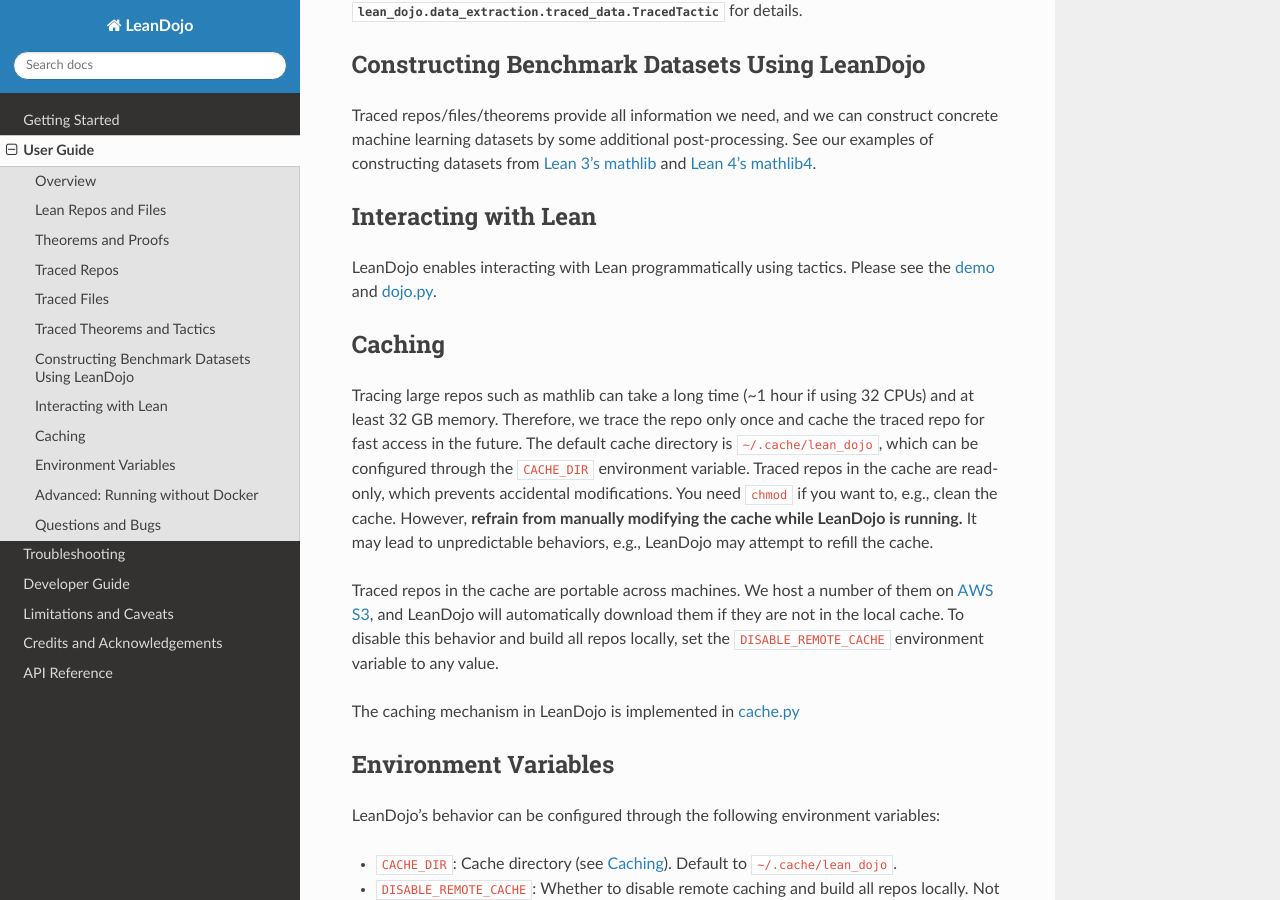
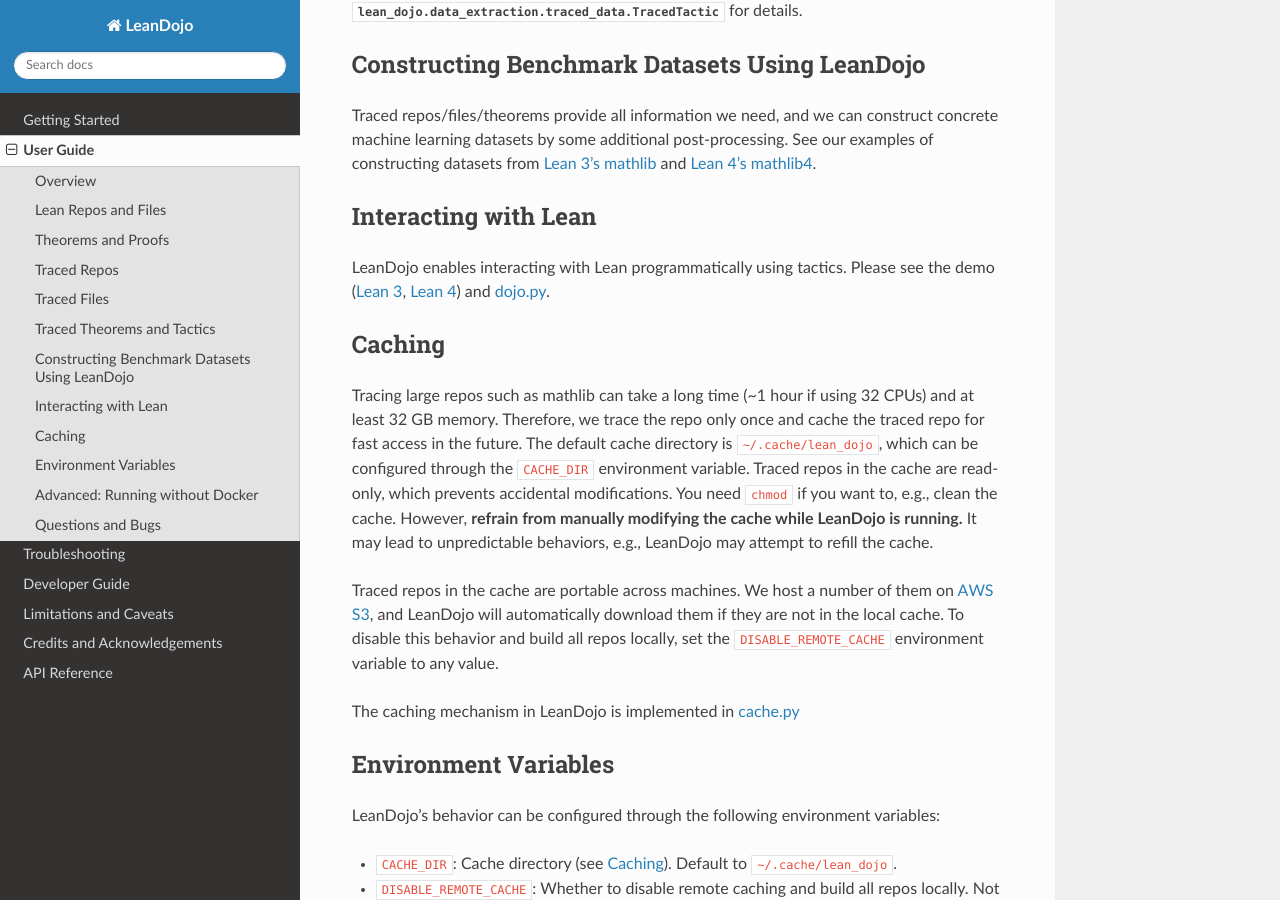
Before and after one commit to lean-dojo/LeanDojo, a Sphinx documentation site: the page built from docs/source/user-guide.rst, in a window 1280 px wide and 900 px high, scrolled down 4455 px. Built offline with Sphinx 7.4.7 and the Read the Docs theme 2.0.0, drawn with Linux system fonts in a browser that asks for light colours.

Commit message:
fix URLs

```diff
--- a/docs/source/getting-started.rst
+++ b/docs/source/getting-started.rst
@@ -459,4 +459,4 @@
 Next Steps
 **********
 
-This example is just a glimpse of what LeanDojo can do. Please continue to the `demo <https://github.com/lean-dojo/LeanDojo/blob/main/scripts/demo.ipynb>`_ and the :ref:`user-guide`.
+This example is just a glimpse of what LeanDojo can do. Please continue to the demo (`Lean 3 <https://github.com/lean-dojo/LeanDojo/blob/main/scripts/demo-lean3.ipynb>`_, `Lean 4 <https://github.com/lean-dojo/LeanDojo/blob/main/scripts/demo-lean4.ipynb>`_) and the :ref:`user-guide`.
--- a/docs/source/user-guide.rst
+++ b/docs/source/user-guide.rst
@@ -198,7 +198,7 @@
 *********************
 
 LeanDojo enables interacting with Lean programmatically using tactics.
-Please see the `demo <https://github.com/lean-dojo/LeanDojo/blob/main/scripts/demo.ipynb>`_ and `dojo.py <https://github.com/lean-dojo/LeanDojo/blob/main/src/lean_dojo/interaction/dojo.py>`_.
+Please see the demo (`Lean 3 <https://github.com/lean-dojo/LeanDojo/blob/main/scripts/demo-lean3.ipynb>`_, `Lean 4 <https://github.com/lean-dojo/LeanDojo/blob/main/scripts/demo-lean4.ipynb>`_) and `dojo.py <https://github.com/lean-dojo/LeanDojo/blob/main/src/lean_dojo/interaction/dojo.py>`_.
 
 
 .. _caching:
```
Also changed, not shown: README.md (+1 -1 lines), 1 other file.
